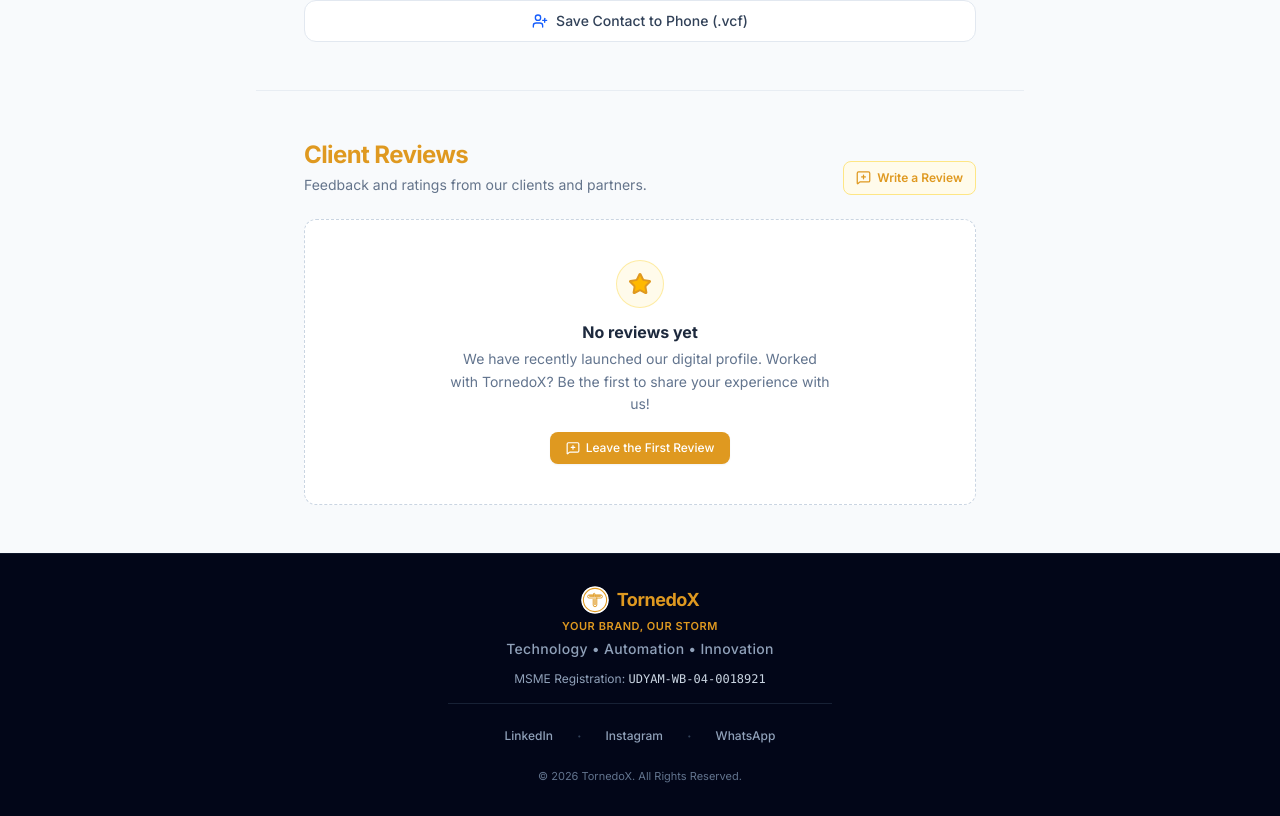
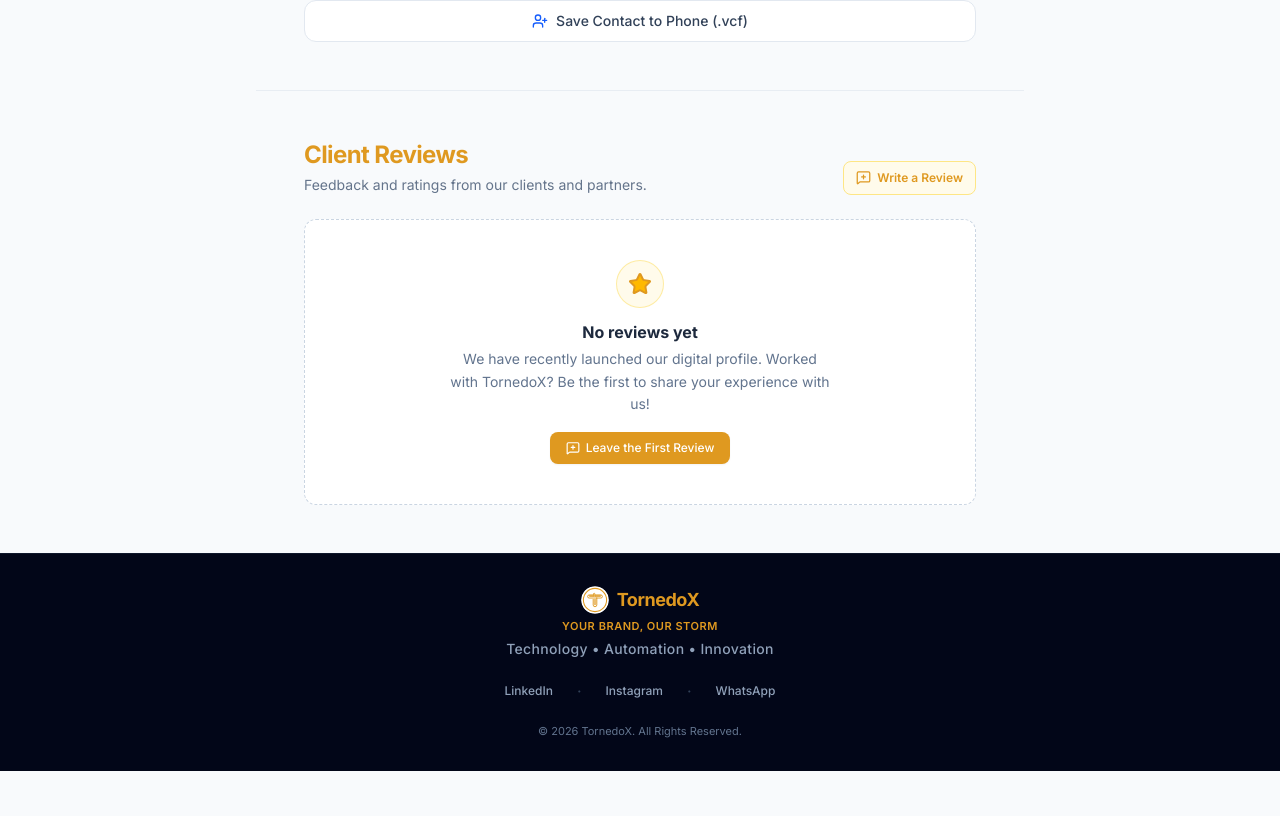
Before and after one commit to BibekCwl111/TornedoX, a React (Vite) app: page / in a window 1280 px wide. Shown: the part 5312-6128 px from the top of the page. After the commit the page ends 6083 px from the top, so only its background shows below. Built offline with nearby package versions, Linux system fonts and the light colour scheme.

Commit message:
refactor(footer): remove MSME registration details
Clean up footer layout by removing registration info and adjusting spacing.

```diff
--- a/src/components/Footer.tsx
+++ b/src/components/Footer.tsx
@@ -15,15 +15,9 @@
           Your Brand, Our Storm
         </p>
 
-        <p className="text-xs sm:text-sm font-medium text-slate-400 mb-3 tracking-wide">
+        <p className="text-xs sm:text-sm font-medium text-slate-400 mb-5 tracking-wide">
           Technology • Automation • Innovation
         </p>
-
-        {/* MSME Registration */}
-        <div className="text-xs text-slate-400 mb-5 pb-4 border-b border-slate-800/80 w-full max-w-sm">
-          <span>MSME Registration: </span>
-          <span className="font-mono text-slate-300 font-medium">UDYAM-WB-04-0018921</span>
-        </div>
 
         {/* Social Links */}
         <div className="flex items-center justify-center gap-6 mb-5">
```
